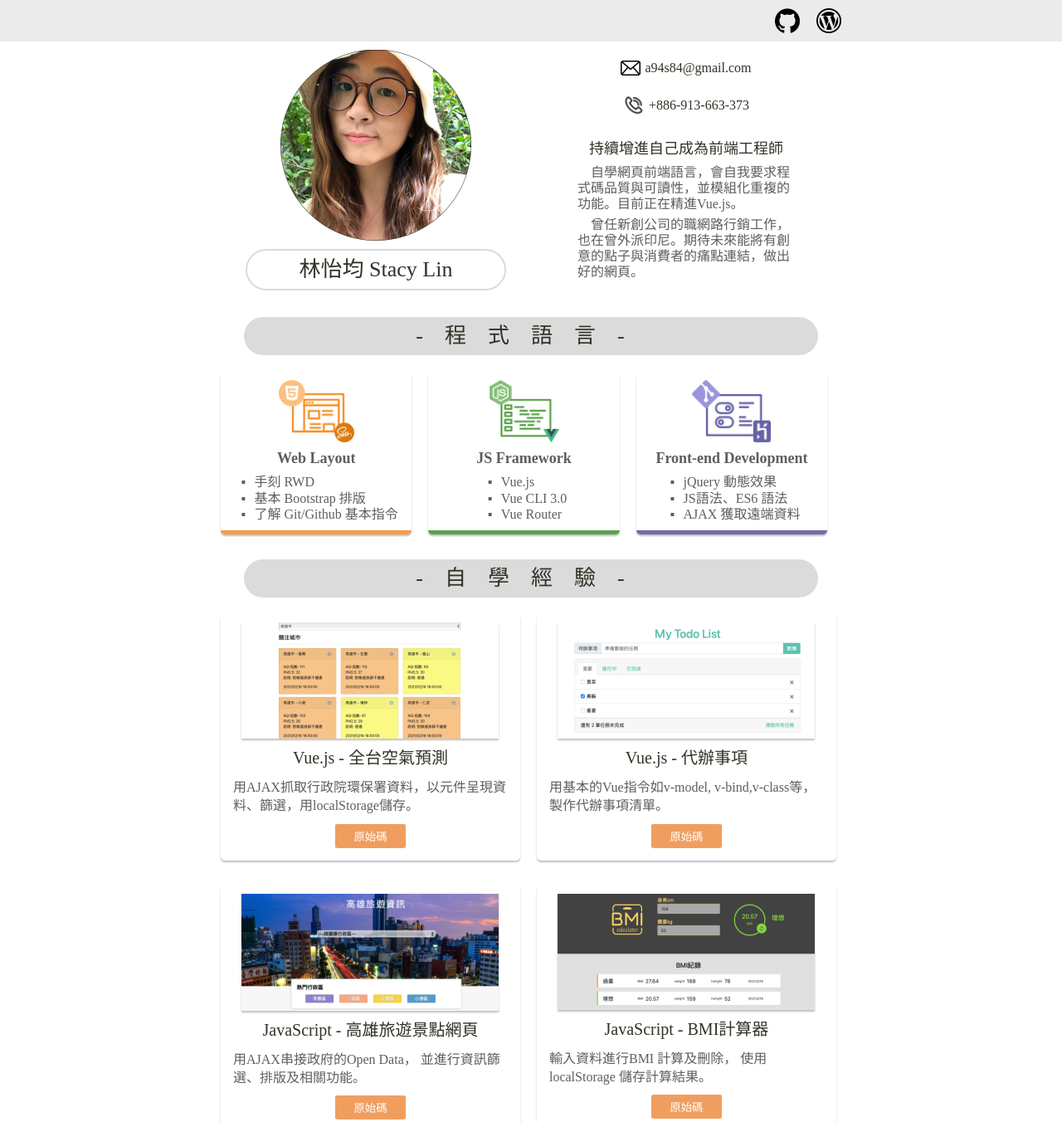
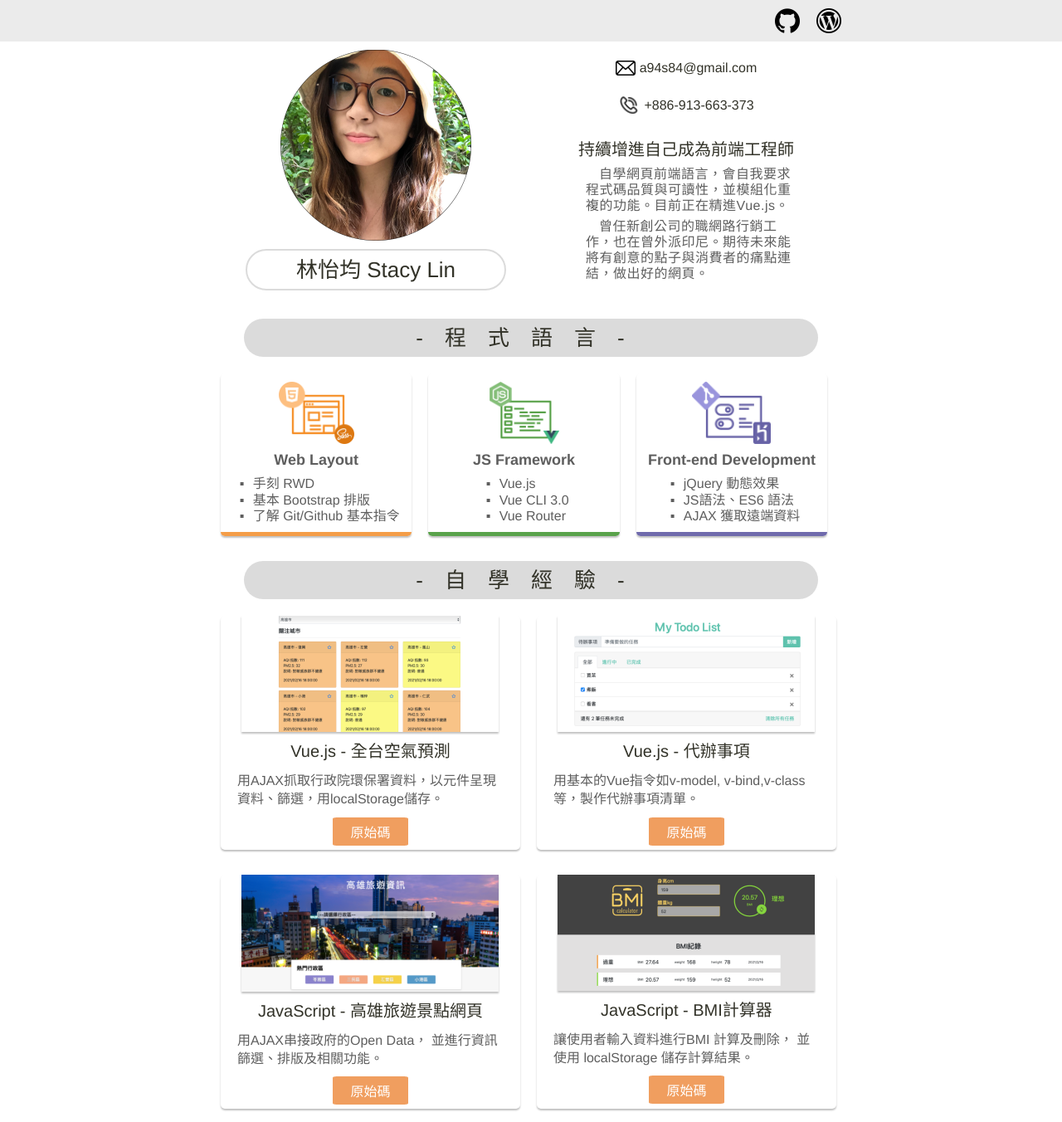
Before and after one commit to a94s84/HTML-profile, a plain HTML site: page index.html in a window 1280 px wide. Shown: the top 1352 px of the page at 83% size. Drawn offline with Linux system fonts and the light colour scheme.

Commit message:
css modified

```diff
--- a/css/style.css
+++ b/css/style.css
@@ -20,7 +20,8 @@ time, mark, audio, video {
 	padding: 0;
 	border: 0;
 	font-size: 100%;
-	font: inherit;
+    font: inherit;
+    font-family: "Helvetica", "Arial","LiHei Pro","黑體-繁","微軟正黑體", sans-serif;
 	vertical-align: baseline;
 }
 /* HTML5 display-role reset for older browsers */
@@ -29,7 +30,7 @@ footer, header, hgroup, menu, nav, section {
 	display: block;
 }
 body {
-	line-height: 1;
+    line-height: 1;
 }
 ol, ul {
 	list-style: none;
@@ -75,7 +76,6 @@ h1{
     box-shadow: 0px 2px 2px silver;
     margin:10px;
     margin-bottom:20px;
-    padding:10px;
     display: flex;
     flex-direction: column;
     align-items: center;
@@ -156,15 +156,17 @@ header{
 }
 .profile-detail h5{
     color:rgb(50,50,40);
-    font-size: 18px;
+    font-size: 20px;
     text-align: center;
     margin-bottom: 10px;
 }
 .profile-detail p{
+    padding-left: 10px;
     color:#5E5E5E;
     font-size: 16px;
     text-indent: 16px;
     line-height: 1.2;
+    letter-spacing:0.5px;
     margin-bottom: 5px;
 }
 .profile-detail div:nth-child(3){
@@ -195,14 +197,17 @@ header{
 .code-web{
     width:30%;
     border-bottom: 5px solid #F49D48;
+    padding:10px;
 }
 .code-js{
     width:30%;
     border-bottom: 5px solid #59A24B;
+    padding:10px;
 }
 .code-fontEnd{
     width:30%;
     border-bottom: 5px solid #6F6AAC;
+    padding:10px;
 }
 
 /* main - 自學經驗 */
@@ -229,7 +234,7 @@ header{
     margin: 10px 0px;
 }
 .work-box p{
-    padding:5px;
+    padding:5px 20px;
     font-size: 16px;
     line-height: 1.4;
     color:#5E5E5E;
@@ -251,6 +256,7 @@ header{
 .work-box button a{
     text-decoration: none;
     color:white;
+    font-size: 16px;
 }
 
 /* main - 學經歷 */
@@ -303,6 +309,9 @@ footer .wrap p{
     .profile-greybox{
     width: 80%;
     }
+    .box{
+        margin:10px 0;
+    }
     .experience li{
     font-size: 18px;
     }
@@ -310,5 +319,5 @@ footer .wrap p{
     margin-left: -0.5em}
     .experience ul li p{
     text-indent: 10px;
+    }
 }
-}
--- a/index.html
+++ b/index.html
@@ -1,5 +1,5 @@
 <!DOCTYPE html>
-<html lang="en">
+<html lang="zh-TW">
 
 <head>
     <meta charset="UTF-8">
@@ -115,8 +115,8 @@
                                 alt="BMI計算器">
                             <h3>JavaScript - BMI計算器</h3>
                         </a>
-                        <p>輸入資料進行BMI 計算及刪除，
-                            使用 localStorage 儲存計算結果。</p>
+                        <p>讓使用者輸入資料進行BMI 計算及刪除，
+                            並使用 localStorage 儲存計算結果。</p>
                         <button><a href="https://github.com/a94s84/JS-final-BMI">原始碼</a></button>
                     </div>
                     <div class="box work-box">
```
